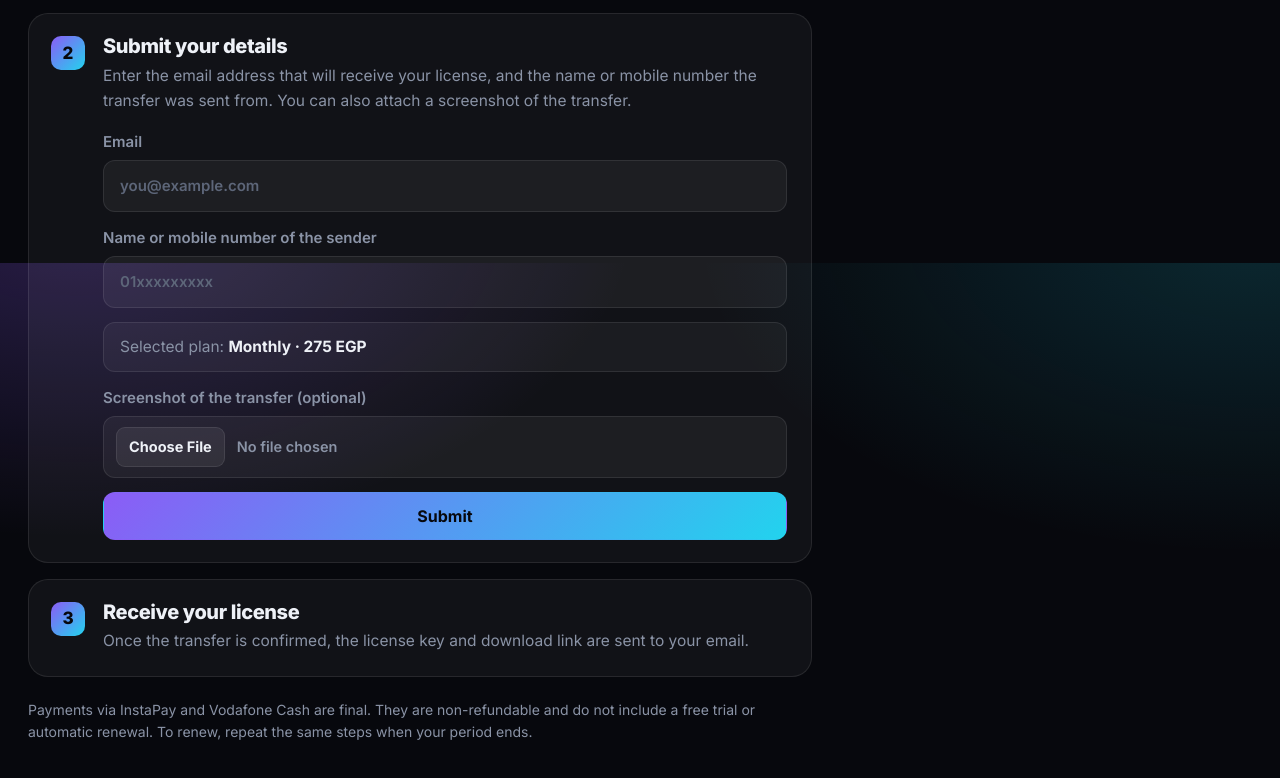
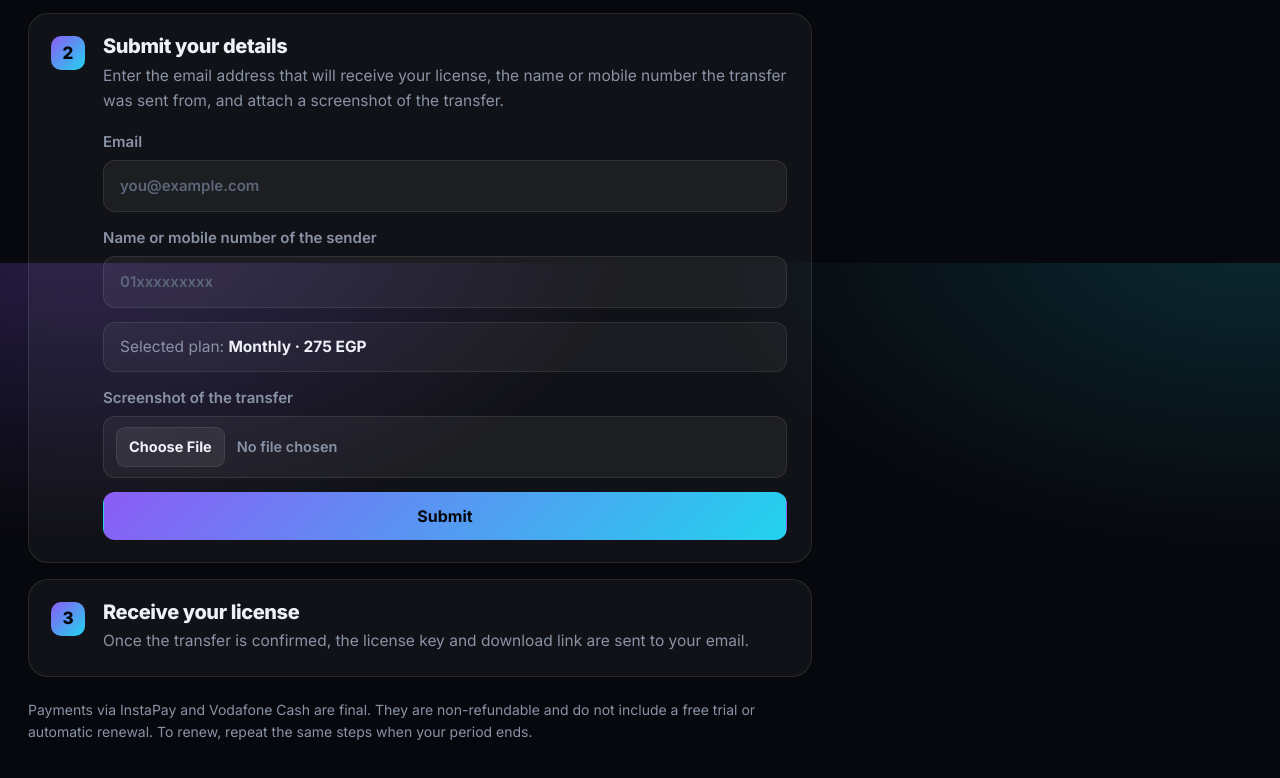
Before and after one commit to jasoneshak/jaschord-releases, a plain HTML site: page index.html in a window 1280 px wide. Shown: the part 5337-6115 px from the top of the page. Drawn offline with Linux system fonts and the light colour scheme.

Commit message:
Make transfer screenshot required
Co-Authored-By: Claude Sonnet 5.5 <noreply@anthropic.com>
Claude-Session: https://claude.ai/code/session_01NSMawXos8FBQZSCGdEJyVv

```diff
--- a/index.html
+++ b/index.html
@@ -295,13 +295,13 @@ html{scroll-padding-top:84px}
   </li>
   <li class="card">
    <h3 data-ar="أرسل بياناتك">Submit your details</h3>
-   <p data-ar="أدخل البريد الإلكتروني الذي سيصلك عليه الترخيص، والاسم أو رقم الموبايل الذي تم التحويل منه. ويمكنك إرفاق لقطة شاشة للتحويل.">Enter the email address that will receive your license, and the name or mobile number the transfer was sent from. You can also attach a screenshot of the transfer.</p>
+   <p data-ar="أدخل البريد الإلكتروني الذي سيصلك عليه الترخيص، والاسم أو رقم الموبايل الذي تم التحويل منه، وأرفق لقطة شاشة للتحويل.">Enter the email address that will receive your license, the name or mobile number the transfer was sent from, and attach a screenshot of the transfer.</p>
    <form id="egForm" action="https://formsubmit.co/1902815714b61a152ac37ac367273afc" method="POST" enctype="multipart/form-data">
     <label><span data-ar="البريد الإلكتروني">Email</span><input type="email" name="email" required autocomplete="email" placeholder="you@example.com"></label>
     <label><span data-ar="اسم أو رقم موبايل صاحب التحويل">Name or mobile number of the sender</span><input type="text" name="payer" required placeholder="01xxxxxxxxx"></label>
     <input type="hidden" name="plan" id="egPlan" value="Monthly">
     <p class="eg-sel"><span data-ar="الخطة المختارة:">Selected plan:</span> <b id="egSelV"></b></p>
-    <label><span data-ar="لقطة شاشة للتحويل (اختياري)">Screenshot of the transfer (optional)</span><input type="file" name="screenshot" id="egFile" accept="image/*"></label>
+    <label><span data-ar="لقطة شاشة للتحويل">Screenshot of the transfer</span><input type="file" name="screenshot" id="egFile" accept="image/*" required></label>
     <input type="hidden" name="amount_egp" id="egAmount" value="">
     <input type="hidden" name="promo_code" id="egPromoField" value="JASCHORD26">
     <input type="hidden" name="_subject" value="JasChord - manual payment (Egypt)">
```
